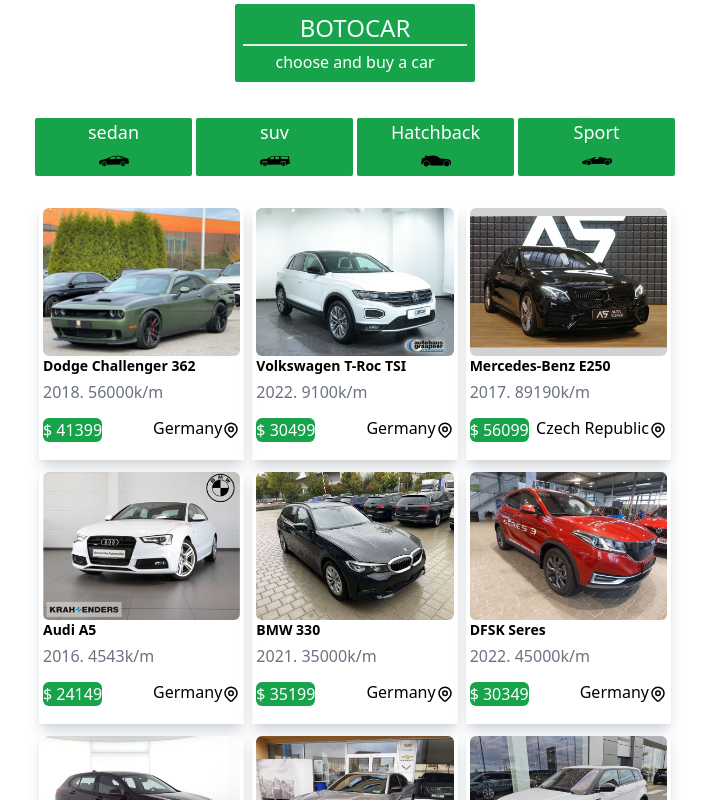
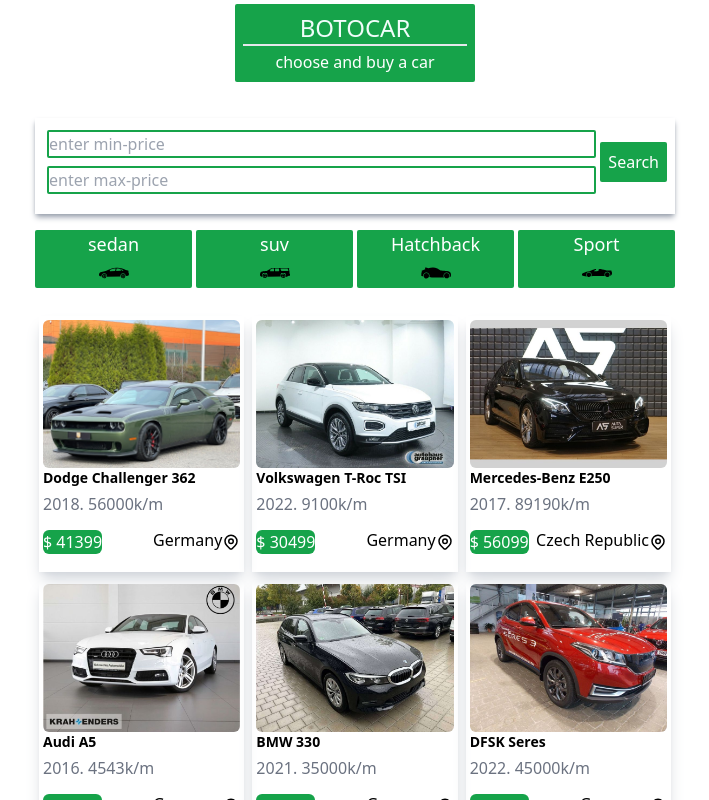
Before and after one commit to arshia788/Car-Next, a Next.js app: page /cars in a window 1280 px wide. Shown: the top 800 px of the page, without its empty margins (285-994 px from the left). Built offline with nearby package versions, Linux system fonts and the light colour scheme.

Commit message:
styles of filter

```diff
--- /dev/null
+++ b/components/module/SearchBar.js
@@ -0,0 +1,31 @@
+import React from 'react';
+
+const SearchBar = () => {
+    return (
+        <div className='flex justify-between items-center xs:flex-wrap md:flex-nowrap
+        shadow-md shadow-gray-400 p-2 mb-4
+        '>
+            <div className='flex flex-col xs:w-full  md:w-11/12 box-border p-1' >
+                <input
+                className='w-full border-2 border-green-600
+                rounded-sm mb-2 placeholder:ml-1'
+                    placeholder='enter min-price'
+                />
+
+                <input
+                 className='w-full border-2 border-green-600
+                 rounded-sm mb-2'
+                    placeholder='enter max-price'
+                />
+            </div>
+
+            <button
+            className='xs:w-full md:w-fit xs:py-2 bg-green-600 py-5 mb-2 px-2 text-center text-white
+            rounded-sm cursor-pointer text-md
+            '
+            >Search</button>
+        </div>
+    );
+};
+
+export default SearchBar;
--- a/pages/cars/index.js
+++ b/pages/cars/index.js
@@ -3,11 +3,13 @@
 // template
 import CarsPage from "../../components/templates/CarsPage";
 import Categories from "../../components/module/Categories";
+import SearchBar from "../../components/module/SearchBar";
 
 
 const Details = () => {
     return (
         <div>
+            <SearchBar />
             <Categories />
             <CarsPage data={carsData} />
         </div>
```
